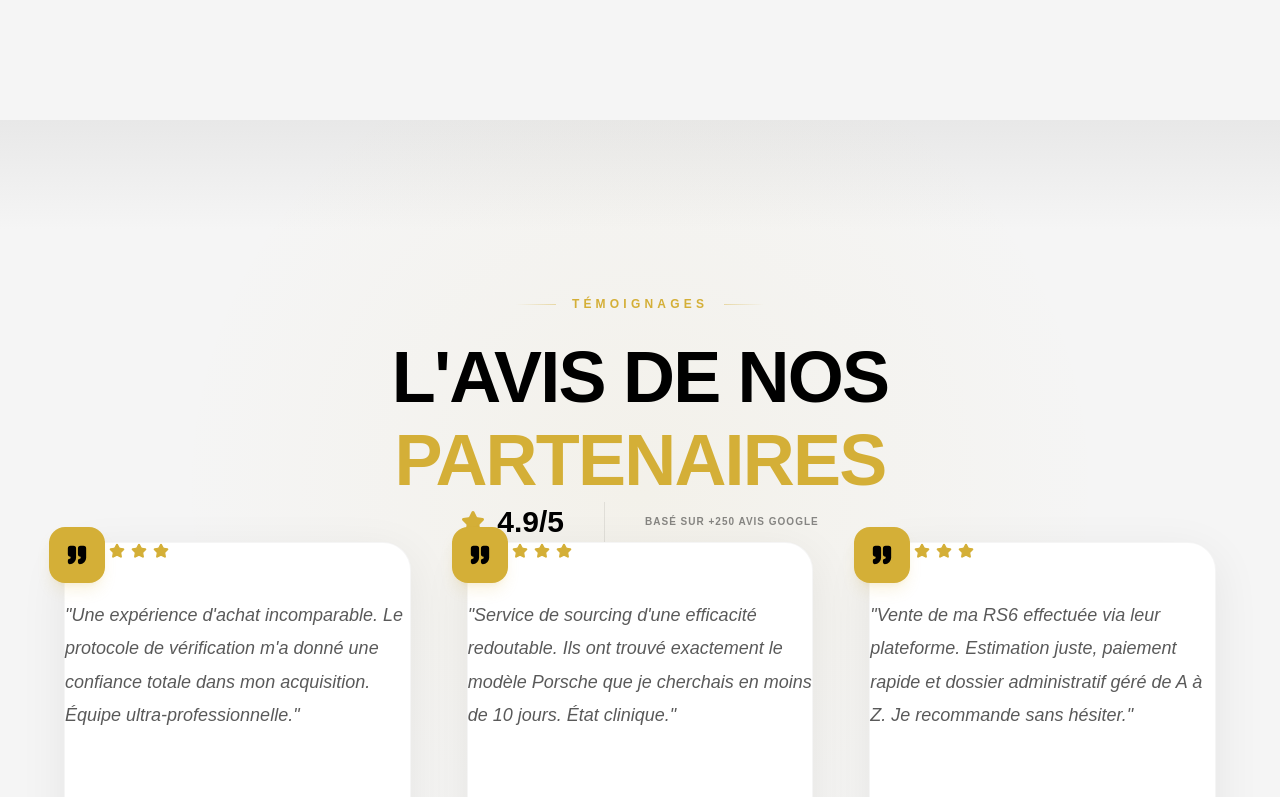
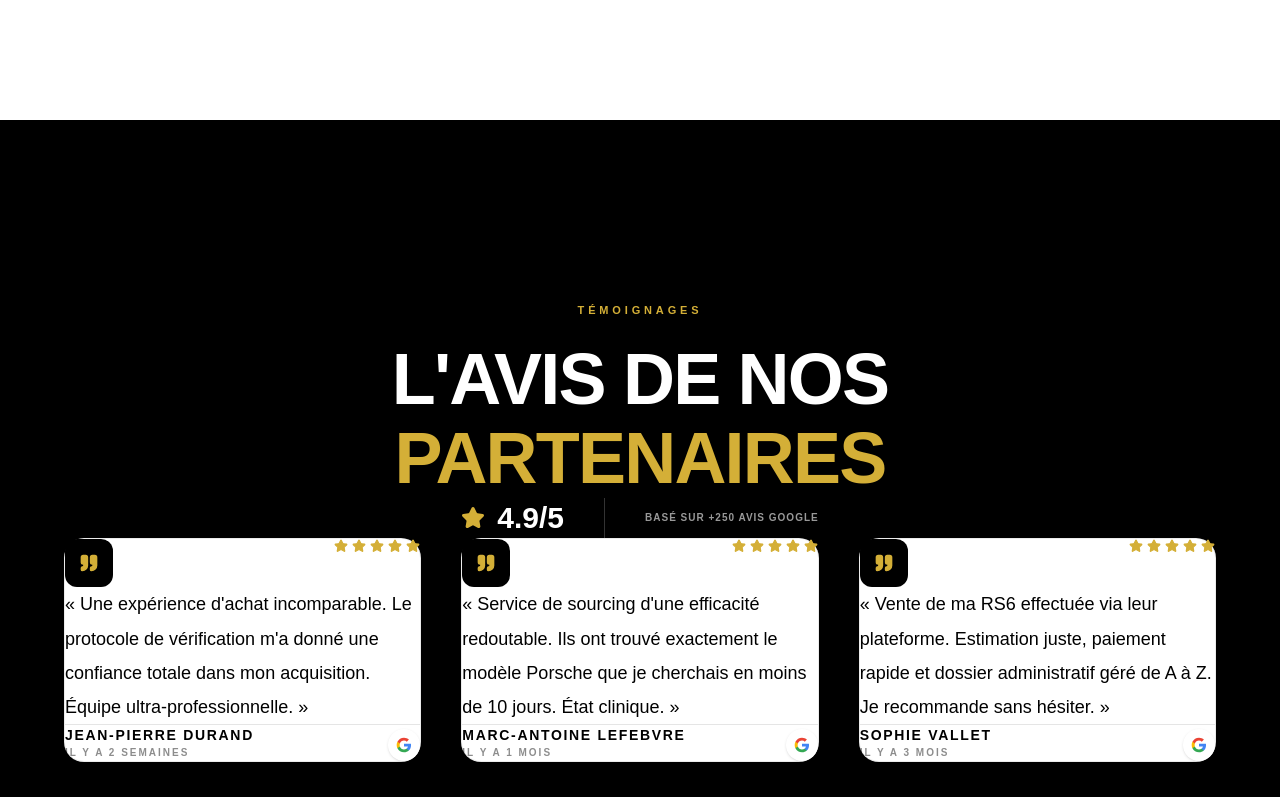
Before and after one commit to Team-MCD2/carxlab, a React (Vite) app: page / in a window 1280 px wide. Shown: the part 2000-2797 px from the top of the page. Built offline with nearby package versions, Linux system fonts and the light colour scheme.

Commit message:
first cdlfojmjmkit

```diff
--- a/src/components/Reviews.jsx
+++ b/src/components/Reviews.jsx
@@ -3,84 +3,92 @@ import { motion } from 'framer-motion';
 import { Star, Quote } from 'lucide-react';
 import GoogleBadge from './GoogleBadge';
 
-const ReviewCard = ({ name, date, text, rating = 5 }) => (
-    <motion.div
-        initial={{ opacity: 0, y: 20 }}
+const ReviewCard = ({ name, date, text, rating = 5, index }) => (
+    <motion.article
+        initial={{ opacity: 0, y: 32 }}
         whileInView={{ opacity: 1, y: 0 }}
-        viewport={{ once: true }}
-        className="card-light-elevated p-10 md:p-12 lg:p-14 flex flex-col gap-10 relative group h-full min-h-[320px]"
+        viewport={{ once: true, margin: '-50px' }}
+        transition={{ duration: 0.55, delay: index * 0.1, ease: [0.22, 1, 0.36, 1] }}
+        className="surface-white flex flex-col h-full p-10 md:p-12"
     >
-        <div className="absolute -top-4 -left-4 w-14 h-14 bg-accent-gold rounded-2xl flex items-center justify-center text-black shadow-lg shadow-accent-gold/15">
-            <Quote size={22} fill="currentColor" />
+        {/* En-tête carte */}
+        <div className="flex items-start justify-between gap-6 mb-10">
+            <div className="w-12 h-12 rounded-xl bg-black flex items-center justify-center text-accent-gold shrink-0">
+                <Quote size={20} fill="currentColor" />
+            </div>
+            <div className="flex gap-1">
+                {[...Array(rating)].map((_, i) => (
+                    <Star key={i} size={14} className="fill-accent-gold text-accent-gold" />
+                ))}
+            </div>
         </div>
 
-        <div className="flex gap-1.5 pt-2">
-            {[...Array(rating)].map((_, i) => (
-                <Star key={i} size={16} className="fill-accent-gold text-accent-gold" />
-            ))}
-        </div>
+        {/* Citation */}
+        <blockquote className="text-black text-base md:text-lg leading-[1.9] font-light flex-grow mb-10">
+            « {text} »
+        </blockquote>
 
-        <p className="text-black/65 text-base md:text-lg leading-[1.85] font-light italic flex-grow">
-            "{text}"
-        </p>
-
-        <div className="pt-8 border-t border-black/[0.06] flex justify-between items-end gap-6">
+        {/* Pied de carte */}
+        <footer className="flex items-end justify-between gap-6 pt-8 border-t border-black/10">
             <div>
-                <h4 className="text-black font-black uppercase tracking-widest text-sm">{name}</h4>
-                <p className="text-black/35 text-[10px] uppercase font-bold tracking-widest mt-2">{date}</p>
+                <cite className="not-italic text-black font-black uppercase tracking-[0.12em] text-sm block">
+                    {name}
+                </cite>
+                <time className="text-black/45 text-[10px] uppercase font-bold tracking-[0.2em] mt-2 block">
+                    {date}
+                </time>
             </div>
             <GoogleBadge />
-        </div>
-    </motion.div>
+        </footer>
+    </motion.article>
 );
 
 const Reviews = () => {
     const reviews = [
         {
-            name: "Jean-Pierre Durand",
-            date: "Il y a 2 semaines",
+            name: 'Jean-Pierre Durand',
+            date: 'Il y a 2 semaines',
             text: "Une expérience d'achat incomparable. Le protocole de vérification m'a donné une confiance totale dans mon acquisition. Équipe ultra-professionnelle.",
-            rating: 5
+            rating: 5,
         },
         {
-            name: "Marc-Antoine Lefebvre",
-            date: "Il y a 1 mois",
+            name: 'Marc-Antoine Lefebvre',
+            date: 'Il y a 1 mois',
             text: "Service de sourcing d'une efficacité redoutable. Ils ont trouvé exactement le modèle Porsche que je cherchais en moins de 10 jours. État clinique.",
-            rating: 5
+            rating: 5,
         },
         {
-            name: "Sophie Vallet",
-            date: "Il y a 3 mois",
-            text: "Vente de ma RS6 effectuée via leur plateforme. Estimation juste, paiement rapide et dossier administratif géré de A à Z. Je recommande sans hésiter.",
-            rating: 5
-        }
+            name: 'Sophie Vallet',
+            date: 'Il y a 3 mois',
+            text: 'Vente de ma RS6 effectuée via leur plateforme. Estimation juste, paiement rapide et dossier administratif géré de A à Z. Je recommande sans hésiter.',
+            rating: 5,
+        },
     ];
 
     return (
-        <section className="section-padding section-light-blend relative overflow-hidden">
-            <div className="absolute top-0 left-0 w-full h-full bg-[radial-gradient(circle_at_50%_40%,rgba(212,175,55,0.06)_0%,transparent_55%)] pointer-events-none" />
-
+        <section className="section-padding section-dark relative overflow-hidden">
             <div className="main-container relative z-10">
-                <div className="text-center mb-20 md:mb-24">
-                    <div className="section-label section-label-light mb-8">
-                        <span className="text-accent-gold tracking-[0.35em] font-black text-xs uppercase">Témoignages</span>
-                    </div>
-                    <h2 className="text-4xl md:text-7xl font-black text-black uppercase tracking-tight leading-[1.15] mb-12">
-                        L'AVIS DE NOS <br /><span className="text-accent-gold">PARTENAIRES</span>
+                <div className="text-center mb-20 md:mb-28">
+                    <span className="section-tag block text-center">Témoignages</span>
+                    <h2 className="text-4xl md:text-7xl font-black text-white uppercase tracking-tight leading-[1.1] mb-12">
+                        L'AVIS DE NOS <br />
+                        <span className="text-accent-gold">PARTENAIRES</span>
                     </h2>
                     <div className="flex flex-col sm:flex-row justify-center items-center gap-6 sm:gap-10">
                         <div className="flex items-center gap-3">
                             <Star className="text-accent-gold fill-accent-gold" size={24} />
-                            <span className="text-black font-black text-3xl">4.9/5</span>
+                            <span className="text-white font-black text-3xl">4.9/5</span>
                         </div>
-                        <div className="hidden sm:block h-10 w-px bg-black/[0.08]" />
-                        <p className="text-black/45 uppercase font-black tracking-widest text-[10px]">Basé sur +250 avis Google</p>
+                        <div className="hidden sm:block h-10 w-px bg-white/20" />
+                        <p className="text-white/60 uppercase font-black tracking-widest text-[10px]">
+                            Basé sur +250 avis Google
+                        </p>
                     </div>
                 </div>
 
-                <div className="grid grid-cols-1 md:grid-cols-2 lg:grid-cols-3 gap-10 md:gap-12 lg:gap-14">
+                <div className="grid grid-cols-1 md:grid-cols-2 lg:grid-cols-3 gap-8 md:gap-10">
                     {reviews.map((review, index) => (
-                        <ReviewCard key={index} {...review} />
+                        <ReviewCard key={index} index={index} {...review} />
                     ))}
                 </div>
             </div>
--- a/src/index.css
+++ b/src/index.css
@@ -7,10 +7,9 @@
 }
 
 :root {
-  --bg-color: #050505;
-  --bg-elevated: #0c0c0c;
-  --bg-card: #111111;
-  --bg-light: #f5f5f5;
+  --bg-color: #000000;
+  --bg-card: #000000;
+  --bg-light: #ffffff;
   --bg-light-card: #ffffff;
   --accent-gold: #d4af37;
   --accent-gold-glow: 0 0 15px rgba(212, 175, 55, 0.25), 0 0 40px rgba(212, 175, 55, 0.08);
@@ -140,38 +139,99 @@ body {
   }
 }
 
-/* Alternance clair / sombre */
+/* Alternance strict : noir pur / blanc pur */
 .section-dark {
-  background-color: var(--bg-color);
-}
-
-.section-elevated {
-  background-color: var(--bg-elevated);
+  background-color: #000000;
+  color: #ffffff;
 }
 
 .section-light {
-  background-color: var(--bg-light);
-  color: #111111;
+  background-color: #ffffff;
+  color: #000000;
 }
 
-/* Fond clair avec fondu vers les sections sombres (évite le choc blanc/noir) */
-.section-light-blend {
-  background: linear-gradient(
-    180deg,
-    #e8e8e8 0%,
-    var(--bg-light) 12%,
-    var(--bg-light) 88%,
-    #e8e8e8 100%
-  );
-  color: #111111;
+/* Étiquette de section — sans lignes horizontales */
+.section-tag {
+  display: inline-block;
+  font-size: 0.6875rem;
+  letter-spacing: 0.35em;
+  text-transform: uppercase;
+  font-weight: 800;
+  color: var(--accent-gold);
+  margin-bottom: 1.25rem;
 }
 
-.section-light .text-on-light {
-  color: rgba(0, 0, 0, 0.55);
+/* Cartes blanches sur fond noir */
+.surface-white {
+  background: #ffffff;
+  color: #000000;
+  border-radius: 1.25rem;
+  border: 1px solid rgba(0, 0, 0, 0.08);
 }
 
-.section-light .text-on-light-strong {
-  color: #111111;
+/* Cartes protocole (fond clair) */
+.protocol-card {
+  background: #ffffff;
+  color: #000000;
+  border: 2px solid #000000;
+  border-radius: 1.25rem;
+  padding: 2rem 1.75rem;
+  transition: transform 0.35s ease, box-shadow 0.35s ease;
+}
+
+@media (min-width: 768px) {
+  .protocol-card {
+    padding: 2.5rem 2rem;
+  }
+}
+
+.protocol-card:hover {
+  transform: translateY(-4px);
+  box-shadow: 0 20px 50px rgba(0, 0, 0, 0.12);
+}
+
+/* Admin — champs formulaire */
+.admin-field {
+  display: flex;
+  flex-direction: column;
+  gap: 0.625rem;
+}
+
+.admin-field label {
+  font-size: 0.6875rem;
+  font-weight: 800;
+  letter-spacing: 0.2em;
+  text-transform: uppercase;
+  color: var(--accent-gold);
+}
+
+.admin-input {
+  width: 100%;
+  background: #000000;
+  border: 1px solid rgba(255, 255, 255, 0.15);
+  border-radius: 0.5rem;
+  padding: 0.875rem 1rem;
+  color: #ffffff;
+  font-size: 0.9375rem;
+  transition: border-color 0.25s ease;
+}
+
+.admin-input:focus {
+  outline: none;
+  border-color: var(--accent-gold);
+}
+
+.admin-panel {
+  background: #000000;
+  border: 1px solid rgba(255, 255, 255, 0.12);
+  border-radius: 1.25rem;
+  padding: 2rem 1.75rem;
+}
+
+@media (min-width: 768px) {
+  .admin-panel {
+    padding: 2.5rem 2.5rem;
+  }
 }
 
 /* Séparateurs doux (remplace les traits durs) */
@@ -264,10 +324,8 @@ body {
 
 /* UI Elements */
 .glass-panel {
-  background: var(--glass-bg);
-  backdrop-filter: blur(24px);
-  -webkit-backdrop-filter: blur(24px);
-  border: 1px solid var(--glass-border);
+  background: #000000;
+  border: 1px solid rgba(255, 255, 255, 0.12);
   border-radius: var(--radius-panel);
 }
 
@@ -285,17 +343,17 @@ body {
 }
 
 .card-light {
-  background: #fafafa;
-  border: 1px solid rgba(0, 0, 0, 0.06);
+  background: #ffffff;
+  border: 1px solid #000000;
   border-radius: var(--radius-card);
-  box-shadow: 0 4px 24px rgba(0, 0, 0, 0.05);
+  box-shadow: none;
 }
 
 .card-light-elevated {
   background: #ffffff;
-  border: 1px solid rgba(0, 0, 0, 0.04);
+  border: 1px solid #000000;
   border-radius: var(--radius-card);
-  box-shadow: 0 12px 48px rgba(0, 0, 0, 0.07);
+  box-shadow: 0 16px 48px rgba(0, 0, 0, 0.08);
 }
 
 /* Cartes services — section Launaguet */
--- a/src/pages/Home.jsx
+++ b/src/pages/Home.jsx
@@ -47,9 +47,7 @@ const Home = () => {
                         transition={{ duration: 1.2, ease: "easeOut" }}
                         className="max-w-6xl w-full px-4"
                     >
-                        <div className="section-label mb-10 md:mb-14 w-full max-w-md mx-auto">
-                            <span className="text-accent-gold tracking-[0.25em] md:tracking-[0.5em] font-black text-[9px] md:text-sm uppercase">Prototype V4 // Lab</span>
-                        </div>
+                        <span className="section-tag block text-center mb-10 md:mb-14">Prototype V4 // Lab</span>
 
                         <h1 className="hero-title mb-16 md:mb-20 flex flex-col items-center gap-4 md:gap-0">
                             <span>L'ART DE LA</span>
@@ -153,35 +151,35 @@ const Home = () => {
             {/* Reviews Section */}
             <Reviews />
 
-            {/* Find Us Section */}
-            <section className="section-padding section-light relative overflow-hidden">
-                <div className="absolute top-0 right-0 w-[500px] h-[500px] bg-accent-gold/[0.06] blur-[150px] rounded-full pointer-events-none" />
+            {/* Protocole — section CLAIRE (alternance) */}
+            <LabProtocol />
+
+            {/* Find Us — section SOMBRE */}
+            <section className="section-padding section-dark relative overflow-hidden border-t border-white/10">
                 <div className="main-container relative z-10">
                     <div className="flex flex-col md:flex-row items-center gap-20 md:gap-24 xl:gap-32">
                         <div className="w-full md:w-1/2 flex flex-col items-center md:items-start text-center md:text-left">
-                            <div className="section-label section-label-light mb-10 w-full md:justify-start">
-                                <span className="text-accent-gold tracking-[0.35em] font-black text-xs uppercase">Localisation</span>
-                            </div>
-                            <h2 className="text-4xl md:text-7xl font-black mb-16 md:mb-20 uppercase tracking-tight leading-[1.1] text-black">
+                            <span className="section-tag block md:text-left text-center">Localisation</span>
+                            <h2 className="text-4xl md:text-7xl font-black mb-16 md:mb-20 uppercase tracking-tight leading-[1.1] text-white">
                                 OÙ NOUS <br /><span className="text-accent-gold">TROUVER</span>
                             </h2>
-                            <div className="space-y-8 w-full flex flex-col items-center md:items-stretch max-w-md md:max-w-none">
-                                <div className="card-light flex flex-col md:flex-row items-center md:items-start gap-6 p-8 md:p-10 group">
-                                    <div className="w-16 h-16 rounded-2xl bg-accent-gold/10 flex items-center justify-center text-accent-gold shrink-0">
+                            <div className="space-y-6 w-full flex flex-col items-center md:items-stretch max-w-md md:max-w-none">
+                                <div className="surface-white flex flex-col md:flex-row items-center md:items-start gap-6 p-8 md:p-10">
+                                    <div className="w-16 h-16 rounded-xl bg-black flex items-center justify-center text-accent-gold shrink-0">
                                         <MapPin size={28} />
                                     </div>
                                     <div className="text-center md:text-left">
                                         <h4 className="text-black font-black uppercase tracking-widest mb-3">Le Laboratoire</h4>
-                                        <p className="text-black/50 text-base md:text-lg font-light leading-relaxed">4 impasses du pont<br />31140 Launaguet, France</p>
+                                        <p className="text-black/55 text-base md:text-lg font-light leading-relaxed">4 impasses du pont<br />31140 Launaguet, France</p>
                                     </div>
                                 </div>
-                                <div className="card-light flex flex-col md:flex-row items-center md:items-start gap-6 p-8 md:p-10 group">
-                                    <div className="w-16 h-16 rounded-2xl bg-accent-gold/10 flex items-center justify-center text-accent-gold shrink-0">
+                                <div className="surface-white flex flex-col md:flex-row items-center md:items-start gap-6 p-8 md:p-10">
+                                    <div className="w-16 h-16 rounded-xl bg-black flex items-center justify-center text-accent-gold shrink-0">
                                         <Phone size={28} />
                                     </div>
                                     <div className="text-center md:text-left">
                                         <h4 className="text-black font-black uppercase tracking-widest mb-3">Ligne Directe</h4>
-                                        <p className="text-black/50 text-base md:text-lg font-light leading-relaxed">
+                                        <p className="text-black/55 text-base md:text-lg font-light leading-relaxed">
                                             <a href="tel:0659330312" className="hover:text-accent-gold transition-colors">06 59 33 03 12</a><br />Expertise & Stock
                                         </p>
                                     </div>
@@ -200,7 +198,7 @@ const Home = () => {
                             </div>
                         </div>
                         <div className="w-full md:w-1/2">
-                            <div className="relative aspect-video md:aspect-square card-light overflow-hidden group p-1">
+                            <div className="relative aspect-video md:aspect-square surface-white overflow-hidden p-1">
                                 <iframe
                                     src="https://www.google.com/maps/embed?pb=!1m18!1m12!1m3!1d2886.67!2d1.46!3d43.6!2m3!1f0!2f0!3f0!3m2!1i1024!2i768!4f13.1!3m3!1m2!1s0x12aebb1!2s4+Imp.+du+Pont%2C+31140+Launaguet!5e0!3m2!1sfr!2sfr!4v1"
                                     width="100%"
@@ -217,9 +215,8 @@ const Home = () => {
                 </div>
             </section>
 
-            {/* SEO éditorial — section SOMBRE */}
-            <section className="section-padding section-dark relative overflow-hidden">
-                <div className="absolute inset-0 lab-grid opacity-[0.06] pointer-events-none" />
+            {/* SEO éditorial — section CLAIRE */}
+            <section className="section-padding section-light relative overflow-hidden border-t border-black/10">
                 <div className="main-container relative z-10">
                     <div className="grid grid-cols-1 lg:grid-cols-12 gap-16 md:gap-20 xl:gap-28">
                         <motion.div
@@ -228,18 +225,12 @@ const Home = () => {
                             viewport={{ once: true }}
                             className="lg:col-span-4 lg:sticky lg:top-32 self-start"
                         >
-                            <div className="section-label mb-8 md:justify-start">
-                                <span className="text-accent-gold tracking-[0.35em] font-black text-xs uppercase">Expertise</span>
-                            </div>
-                            <h2 className="text-3xl md:text-5xl xl:text-6xl font-black uppercase tracking-tight leading-[1.08] text-white mb-8">
+                            <span className="section-tag block">Expertise</span>
+                            <h2 className="text-3xl md:text-5xl xl:text-6xl font-black uppercase tracking-tight leading-[1.08] text-black mb-8">
                                 VÉHICULES D'OCCASION <span className="text-accent-gold">À TOULOUSE</span>
                             </h2>
-                            <p className="text-white/40 text-base md:text-lg font-light leading-relaxed max-w-md">
+                            <p className="text-black/50 text-base md:text-lg font-light leading-relaxed max-w-md">
                                 Launaguet · Haute-Garonne · Métropole toulousaine
-                            </p>
-                            <div className="soft-divider w-full max-w-xs mt-12 opacity-50" />
-                            <p className="mt-8 text-[10px] uppercase tracking-[0.35em] text-accent-gold/70 font-black">
-                                Expertise Automobile Lab
                             </p>
                         </motion.div>
 
@@ -250,17 +241,17 @@ const Home = () => {
                             transition={{ delay: 0.1 }}
                             className="lg:col-span-8 flex flex-col gap-12 md:gap-16"
                         >
-                            <p className="text-lg md:text-xl lg:text-2xl text-white/70 font-light leading-[1.85]">
-                                Bienvenue chez <strong className="text-white font-medium">CarXLab</strong>, votre garage spécialisé dans la vente de voitures d'occasion premium. Notre laboratoire automobile est situé à Launaguet, à quelques minutes de <strong className="text-white font-medium">Toulouse</strong>, Blagnac et l'Union.
+                            <p className="text-lg md:text-xl lg:text-2xl text-black/75 font-light leading-[1.85]">
+                                Bienvenue chez <strong className="text-black font-semibold">CarXLab</strong>, votre garage spécialisé dans la vente de voitures d'occasion premium. Notre laboratoire automobile est situé à Launaguet, à quelques minutes de <strong className="text-black font-semibold">Toulouse</strong>, Blagnac et l'Union.
                             </p>
-                            <p className="text-base md:text-lg text-white/45 font-light leading-[1.9]">
+                            <p className="text-base md:text-lg text-black/50 font-light leading-[1.9]">
                                 Que vous recherchiez une berline de luxe, un SUV familial ou une sportive d'exception, notre catalogue live est mis à jour quotidiennement. Chaque annonce détaille l'historique du véhicule, son kilométrage certifié et ses options exclusives — pour Aucamville, Saint-Alban, Castelginest et toute la métropole.
                             </p>
-                            <p className="text-base md:text-lg text-white/45 font-light leading-[1.9]">
+                            <p className="text-base md:text-lg text-black/50 font-light leading-[1.9]">
                                 Profitez aussi de notre expertise pour le rachat cash de votre véhicule. Nous rachetons tous types de modèles récents au meilleur prix du marché local. Faites confiance à CarXLab pour votre prochain achat dans le 31.
                             </p>
                             <div className="pt-4">
-                                <Link to="/stock" className="inline-flex items-center gap-4 text-accent-gold text-xs font-black uppercase tracking-[0.3em] hover:gap-6 transition-all">
+                                <Link to="/stock" className="inline-flex items-center gap-4 text-black text-xs font-black uppercase tracking-[0.25em] border-2 border-black px-6 py-3 rounded-lg hover:bg-black hover:text-white transition-all">
                                     Parcourir le stock <ArrowRight size={16} />
                                 </Link>
                             </div>
@@ -269,11 +260,8 @@ const Home = () => {
                 </div>
             </section>
 
-            {/* Protocole lab — section SOMBRE animée */}
-            <LabProtocol />
-
-            {/* CTA — section CLAIRE */}
-            <section className="section-padding section-light-blend relative flex items-center justify-center overflow-hidden pb-28 md:pb-36">
+            {/* CTA — section SOMBRE */}
+            <section className="section-padding section-dark relative flex items-center justify-center overflow-hidden pb-28 md:pb-36 border-t border-white/10">
                 <div className="main-container text-center relative z-10">
                     <motion.div
                         initial={{ opacity: 0, y: 30 }}
@@ -282,10 +270,10 @@ const Home = () => {
                         transition={{ duration: 0.8, ease: [0.22, 1, 0.36, 1] }}
                         className="flex flex-col items-center"
                     >
-                        <h2 className="text-4xl md:text-7xl font-black mb-12 md:mb-16 uppercase leading-[1.05] tracking-tight text-black">
+                        <h2 className="text-4xl md:text-7xl font-black mb-12 md:mb-16 uppercase leading-[1.05] tracking-tight text-white">
                             VOTRE <br /><span className="text-accent-gold">FUTUR</span> EST ICI
                         </h2>
-                        <p className="text-lg md:text-xl text-black/50 mb-16 md:mb-20 max-w-2xl mx-auto font-light leading-[1.85]">
+                        <p className="text-lg md:text-xl text-white/60 mb-16 md:mb-20 max-w-2xl mx-auto font-light leading-[1.85]">
                             Vendez votre véhicule au juste prix ou trouvez la perle rare parmi notre stock ultra-limité.
                         </p>
                         <motion.div
@@ -308,7 +296,7 @@ const Home = () => {
                                 <motion.button
                                     whileHover={{ scale: 1.02 }}
                                     whileTap={{ scale: 0.98 }}
-                                    className="gold-button-outline w-full px-12 py-5 text-xs !border-black/20 !text-black hover:!bg-black hover:!text-white"
+                                    className="gold-button-outline w-full px-12 py-5 text-xs"
                                 >
                                     CATALOGUE LIVE
                                 </motion.button>
```
Also changed, not shown: src/components/Footer.jsx (+6 -6 lines), src/components/LabProtocol.jsx (+20 -26 lines), src/pages/Admin.jsx (+47 -51 lines).
